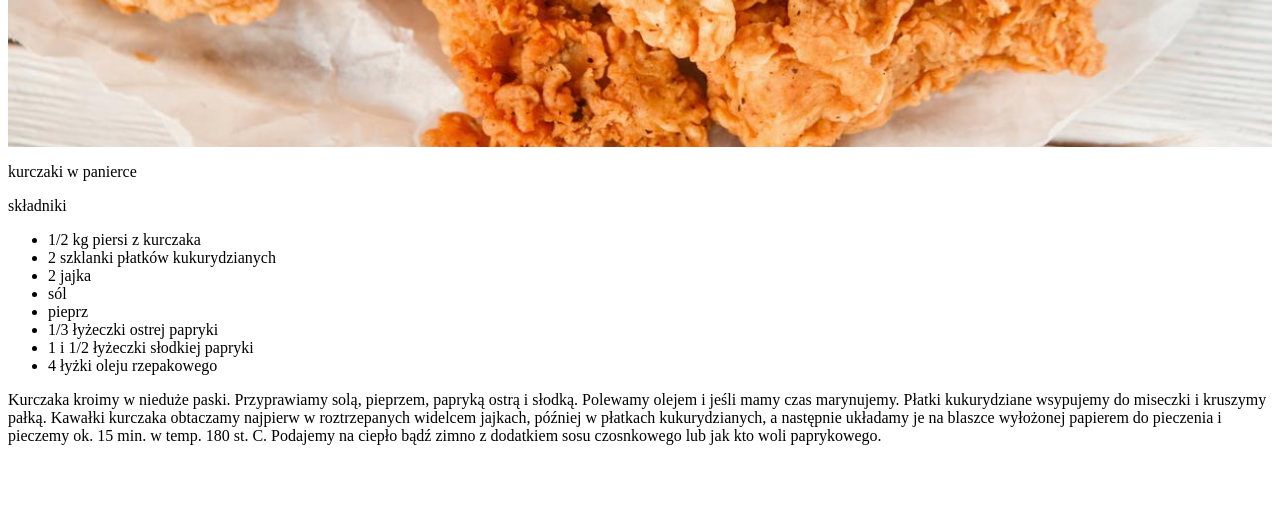
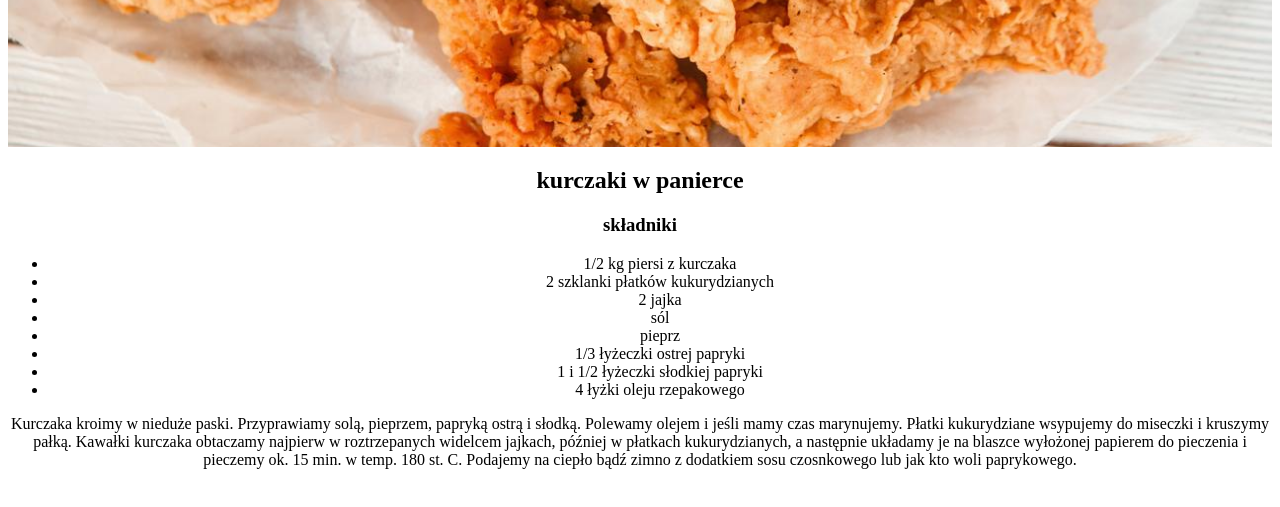
Before and after one commit to Dawid-Kowalski/przekaski, a website: page index.html in a window 1280 px wide. Shown: the part 261-768 px from the top of the page. Drawn offline with nearby package versions, Linux system fonts and the light colour scheme.

Commit message:
Add rest recipt

```diff
--- a/index.html
+++ b/index.html
@@ -10,7 +10,7 @@
 
 		<div class="carousel" id="carousel">
 		</div>
-		<div id="recipt">
+		<div class="recipt" id="recipt">
 		</div>
 
 
@@ -24,8 +24,8 @@
 
 		<script id="recipt-template" type="x-tmpl-mustache">
 			<div id="{{id}}" hidden>
-				<p>{{title}}</p>
-				<p>składniki</p>
+				<h2>{{title}}</h2>
+				<h3>składniki</h3>
 				<ul>{{#components}}<li>{{.}}</li>{{/components}}</ul>
 				<p>{{discription}}</p>
 			</div>
--- a/js/script.js
+++ b/js/script.js
@@ -28,7 +28,7 @@
 							image: 'images/pizzerinkimin.jpg'
 						},
 						{
-							title: 'zawijańce z tortilli',
+							title: 'zawijańce',
 							image: 'images/zawijancemin.jpg'
 						}
 					];
@@ -52,19 +52,63 @@
 						},
 						{
 							id: 1,
-							title: 'quesadilla'
+							title: 'quesadilla',
+							components: [
+										    '6 placków tortilli (użyłam pszennych)',
+										    'pierś z kurczaka (ok 100 g)',
+										    'przyprawy do kurczaka lub sól, pieprz, papryka słodka i curry',
+										    '500 g pieczarek',
+										    '250 g sera żółtego',
+										    'ketchup do smarowania tortilli lub sos pomidorowy',
+										    '1 cebula',
+										    'zioła prowansalskie do posypywania',
+										    '8 plasterków bekonu (boczku lub ulubionej wędliny)'
+										],
+							discription: 'Piekarnik nagrzewam do 180 stopni, grzanie góra-dół. Pierś z kurczaka kroję na kawałki i przyprawiam dowolną przyprawą. Przysmażam je na patelni bez tłuszczu. Pieczarki i ser żółty ścieram na tarce o grubych oczkach a cebulę kroję w piórka. Placki tortilli smaruję ketchupem. Jeden placek układam na blaszce do zapiekania a na nim pieczarki, cebulę i ser. Posypuję ziołami prowansalskimi i przykrywam drugą tortillą. Wstawiam do piekarnika na ok 10 min. W między czasie przygotowuję kolejny placek. Na rozsmarowany ketchup układam żółty ser, cebulę, kurczaka, i ponownie ser. Posypuję ziołami i przykrywam kolejnym plackiem. Kiedy piekarnik się zwolni wstawiam na ok 10 min. Ponownie na kolejnym placku smaruję ketchup i układam pieczarki, cebulę, boczek, ser i przykrywam. Dociskam i układam na gorącej patelni. Gdy placek się przyrumieni, przewracam delikatnie na drugą stronę. Każdy placek kroję na 8 części. Podaję od razu z sosem czosnkowym, majonezem lub sosem słodko kwaśnym.'
 						},
 						{
 							id: 2,
-							title: 'zapiekane pieczarki'
+							title: 'zapiekane pieczarki',
+							components: [
+    										'opakowanie dużych pieczarek',
+    										'pół cebuli',
+    										'kilka pomidorków koktajlowych',
+    										'sól',
+    										'pieprz',
+    										'ser'
+										],
+							discription: 'Pieczarki dokładnie myjemy i posypujemy solą i pieprzem. Soli można dodać więcej, bo niesłone pieczarki nie są dobre. Cebulę pokroić w kostkę i delikatnie podsmażyć na patelni, pod koniec dodać pomidorki koktajlowe pokrojone w ósemki. Usmażony farsz nałożyć na pieczarki. Następnie na wierzchu poukładać kawałeczki sera. Piec w piekarniku nagrzanym do 200 stopni około pół godziny. Podawać jako dodatek do drugiego dania, ale świetnie smakują też solo. '
 						},
 						{
 							id: 3,
-							title: 'pizzerinki'
+							title: 'mufinki-pizzerinki',
+							components: [
+										    '200 g mąki',
+										    '2 łyżeczki proszku do pieczenia',
+										    '1/2 łyżeczki oregano',
+										    '1/2 łyżeczki bazylii',
+										    'sól',
+										    '1/2 szklanki oleju',
+										    '1/2 szklanki mleka',
+										    '2 jajka',
+										    '1 kula sera mozzarella',
+										    '100 g salami',
+										    '1/2 czerwonej papryki',
+										    '6 pomidorków koktajlowych'
+										],
+							discription: 'W misce mieszamy razem mąkę, proszek do pieczenia oraz przyprawy. Osobno mieszamy jajka, olej oraz mleko, aż składniki się połączą. Mokre składniki dodajemy do suchych i mieszamy do uzyskania jednolitej konsystencji. Ser trzemy na tarce. 2/3 dodajemy do ciasta wraz z pokrojoną drobno papryką oraz pokrojonym w cienkie paseczki salami. Mieszamy i nakładamy do formy na 12 muffinów. Pozostałym serem posypujemy wierzch muffinów. Pomidorki kroimy na ćwiartki i na wierzchu każdego muffina układamy dwa kawałki. Wkładamy do piekarnika rozgrzanego do 180 stopni C na około 25 minut. Upieczone muffiny wyjmujemy i studzimy.'
 						},
 						{
 							id: 4,
-							title: 'zawijańce z tortilli'
+							title: 'zawijańce z tortilli',
+							components: [
+    										'placki tortilli',
+										    'serek śmietankowy typu philadelphia',
+										    'wędzony łosoś',
+										    'papryka',
+										    'zielenina'
+										],
+							discription: 'Tortillę wysmaruj serkiem, ułóż łososia i pokrojoną w słupki paprykę, posyp rukolą lub inną zieleniną. Zwiń, odczekaj kilka minut, pokrój w plastry o grubości ok. 2 cm. Dla dekoracji przewiąż roladki.'
 						}
 					];
 
--- a/sass/style.scss
+++ b/sass/style.scss
@@ -17,3 +17,7 @@
 	left: 50%;
 	transform: translate(-50%,-50%);
 }
+
+.recipt {
+	text-align: center;
+}
```
Also changed, not shown: css/style.css, css/style.prefixed.css, 2 other files.
